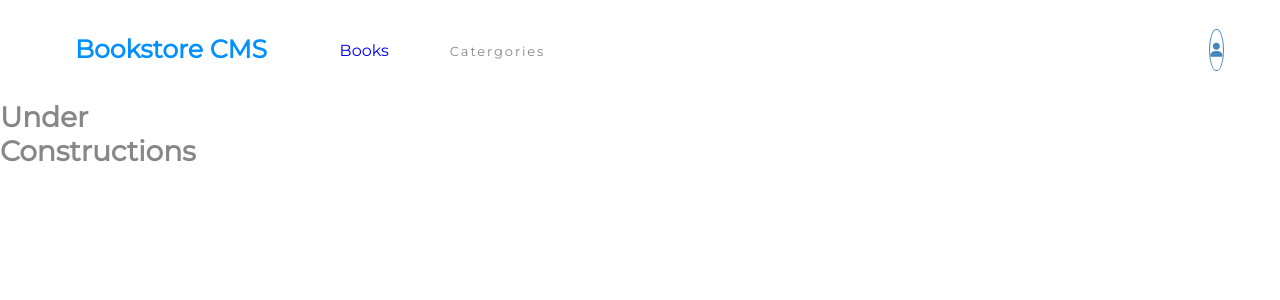
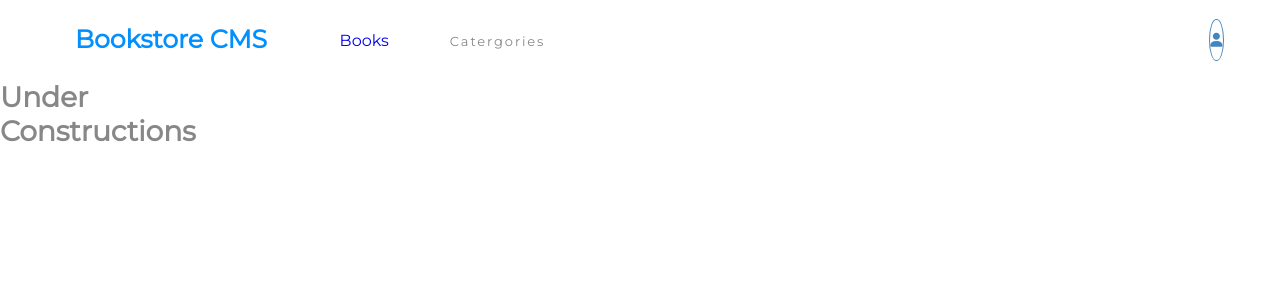
Before and after one commit to enocol/Bookstore, a React (Create React App) app: page /catergories in a window 1280 px wide. Shown: the top 300 px of the page. Built offline with nearby package versions, Linux system fonts and the light colour scheme; the HTML template or start-up script is replaced by a standard one.

Commit message:
Edit App.css

```diff
--- a/src/App.css
+++ b/src/App.css
@@ -12,7 +12,6 @@
   margin: 10px auto;
   width: 90%;
   height: 150px;
-  padding: 5px;
   display: flex;
   justify-content: space-between;
   align-items: center;
@@ -53,6 +52,9 @@
   outline: none;
   color: #4386bf;
   background: none;
+  border-right: 1px solid #e8e8e8;
+  border-left: 1px solid #e8e8e8;
+  padding: 0 10px;
 }
 
 .book-details {
@@ -280,7 +282,7 @@
   justify-content: space-between;
   align-items: center;
   padding: 5px 75px;
-  height: 90px;
+  height: 70px;
 }
 
 .navbar {
```
